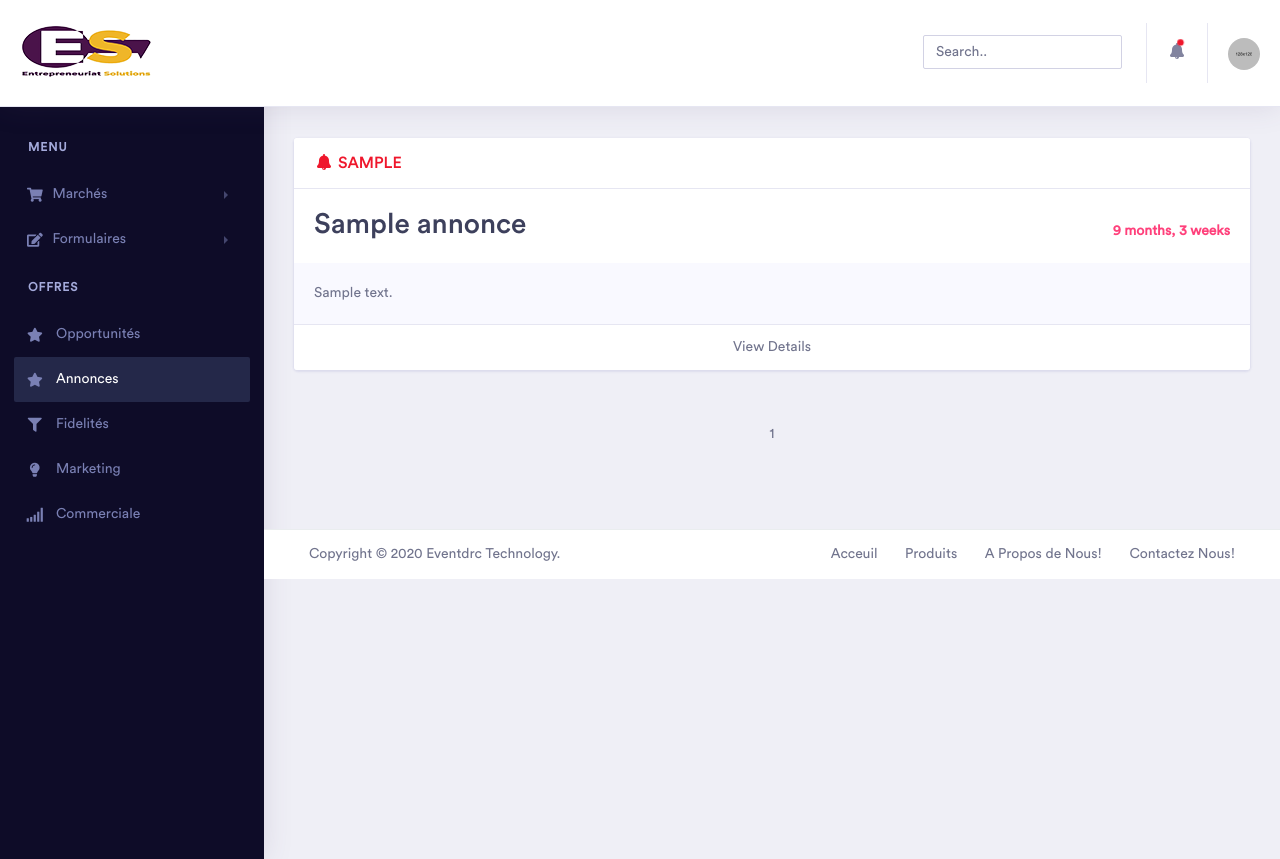
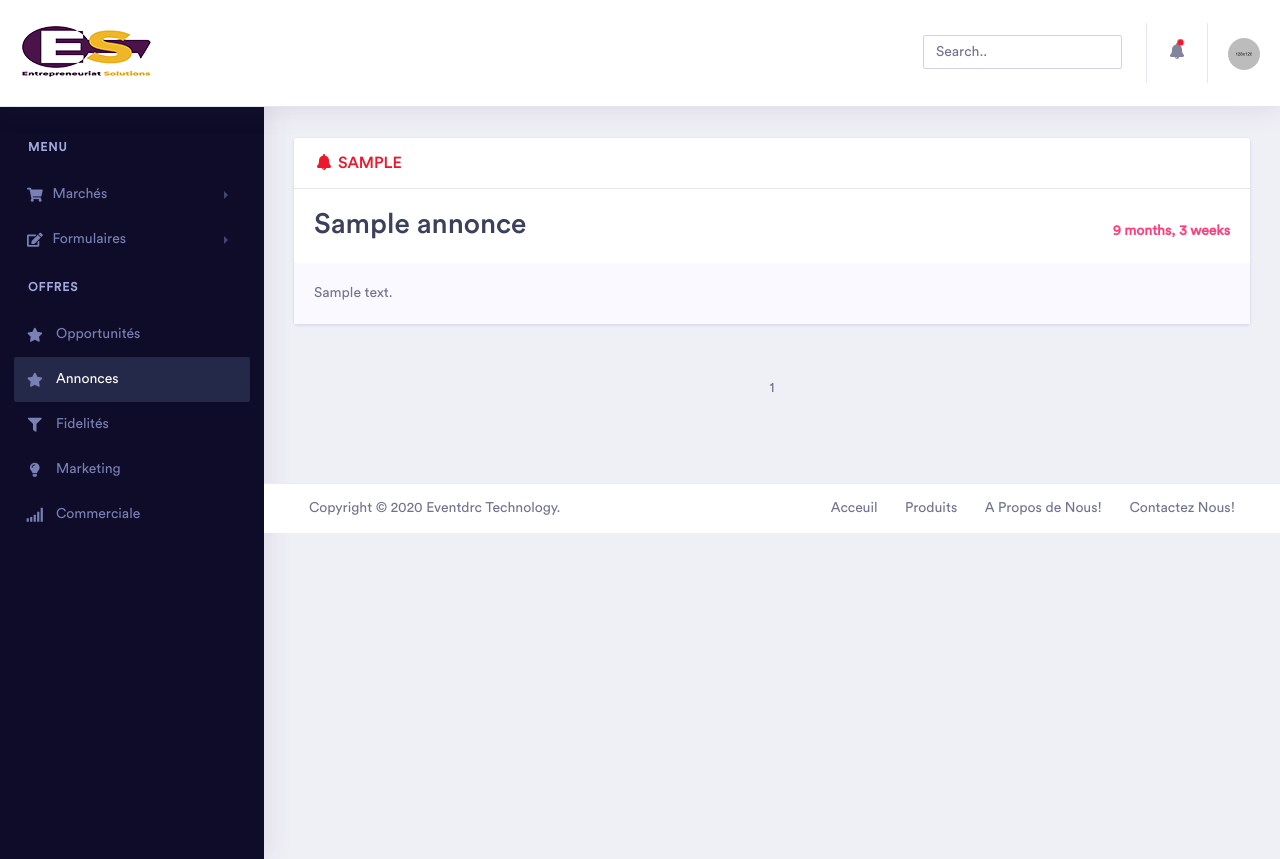
Before and after one commit to Kgermando/e-s, a Django app: page /dashboard/annonces/ in a window 1280 px wide. Shown: the top 859 px of the page. Run offline with Django 3.2, Linux system fonts and the light colour scheme; a user stored in the database is signed in; tables that the repository leaves empty hold one stand-in row (values such as "Sample post"); grey boxes marked "Sample" are stand-in pictures; some libraries are stand-ins or nearby versions; some web fonts are replaced.

Commit message:
edit dashboard

```diff
--- a/templates/pages/dashboard/annonces.html
+++ b/templates/pages/dashboard/annonces.html
@@ -17,9 +17,9 @@
         <div class="card-body text-left bg-light">
             <p>{{annonce.description|truncatewords:50}}</p>
         </div>
-        <div class="card-footer text-center bg-white">
+        <!-- <div class="card-footer text-center bg-white">
             <a href="#" class="card-link">View Details</a>
-        </div>
+        </div> -->
     </div>
 
 {% empty %}
--- a/templates/pages/dashboard/commerciale.html
+++ b/templates/pages/dashboard/commerciale.html
@@ -17,9 +17,9 @@
         <div class="card-body text-left bg-light">
             <p>{{commerciale.description|truncatewords:50}}</p>
         </div>
-        <div class="card-footer text-center bg-white">
+        <!-- <div class="card-footer text-center bg-white">
             <a href="#" class="card-link">View Details</a>
-        </div>
+        </div> -->
     </div>
 
 {% empty %}
--- a/templates/pages/dashboard/fidelites.html
+++ b/templates/pages/dashboard/fidelites.html
@@ -18,9 +18,9 @@
         <div class="card-body text-left bg-light">
             <p>{{fidelite.description|truncatewords:50}}</p>
         </div>
-        <div class="card-footer text-center bg-white">
+        <!-- <div class="card-footer text-center bg-white">
             <a href="#" class="card-link">View Details</a>
-        </div>
+        </div> -->
     </div>
 
 {% empty %}
--- a/templates/pages/dashboard/marketing.html
+++ b/templates/pages/dashboard/marketing.html
@@ -17,9 +17,9 @@
         <div class="card-body text-left bg-light">
             <p>{{marketing.description|truncatewords:50}}</p>
         </div>
-        <div class="card-footer text-center bg-white">
+        <!-- <div class="card-footer text-center bg-white">
             <a href="#" class="card-link">View Details</a>
-        </div>
+        </div> -->
     </div>
 
 {% empty %}
--- a/templates/pages/dashboard/opportunites.html
+++ b/templates/pages/dashboard/opportunites.html
@@ -18,9 +18,9 @@
         <div class="card-body text-left bg-light">
             <p>{{opportunite.description|truncatewords:50}}</p>
         </div>
-        <div class="card-footer text-center bg-white">
+        <!-- <div class="card-footer text-center bg-white">
             <a href="#" class="card-link">View Details</a>
-        </div>
+        </div> -->
     </div>
 
 {% empty %}
```
